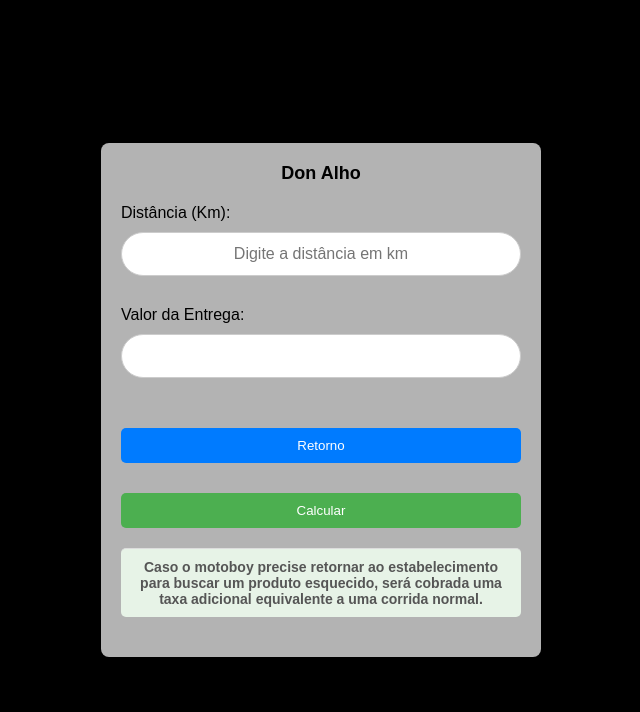
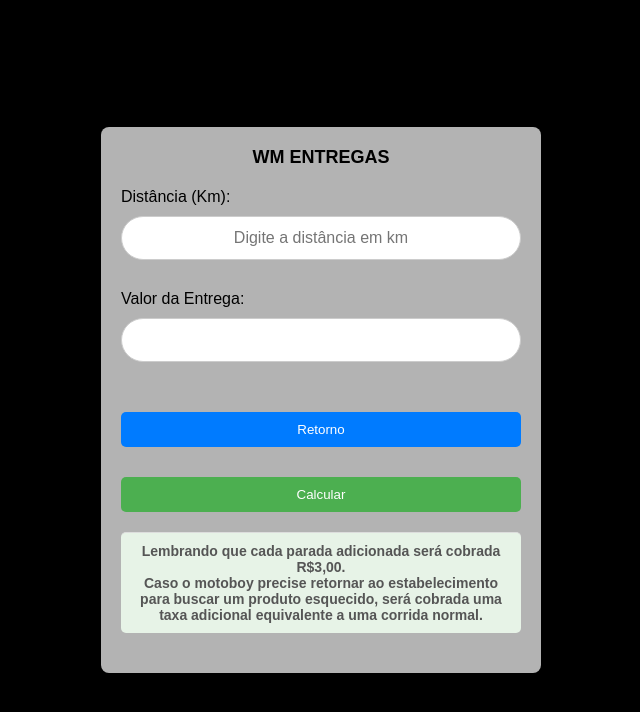
Before and after one commit to wennermacielb/Calculadora_KM, a plain HTML site: page Index.html in a window 1280 px wide. Shown: the whole page, without its empty margins (319-959 px from the left). Drawn offline with Linux system fonts and the light colour scheme.

Commit message:
Add files via upload

```diff
--- a/Index.html
+++ b/Index.html
@@ -116,7 +116,7 @@
 <body>
 
 <div class="container">
-    <div class="header">Don Alho</div>
+    <div class="header">WM ENTREGAS</div>
 
     <div class="form-group">
         <label for="km">Distância (Km):</label>
@@ -135,6 +135,7 @@
     <p id="resultado"></p>
 
     <div class="lembrete">
+        Lembrando que cada parada adicionada será cobrada R$3,00.<br>
         Caso o motoboy precise retornar ao estabelecimento para buscar um produto esquecido, será cobrada uma taxa adicional equivalente a uma corrida normal.
     </div>
 
@@ -210,7 +211,6 @@
             document.getElementById('resultado').innerText += `\nValor do retorno: R$ ${precoRetorno.toFixed(2)}`;
         }
 
-        // Remove o link do WhatsApp
         document.getElementById('resultado-info').innerHTML = '';
     }
 </script>
```
